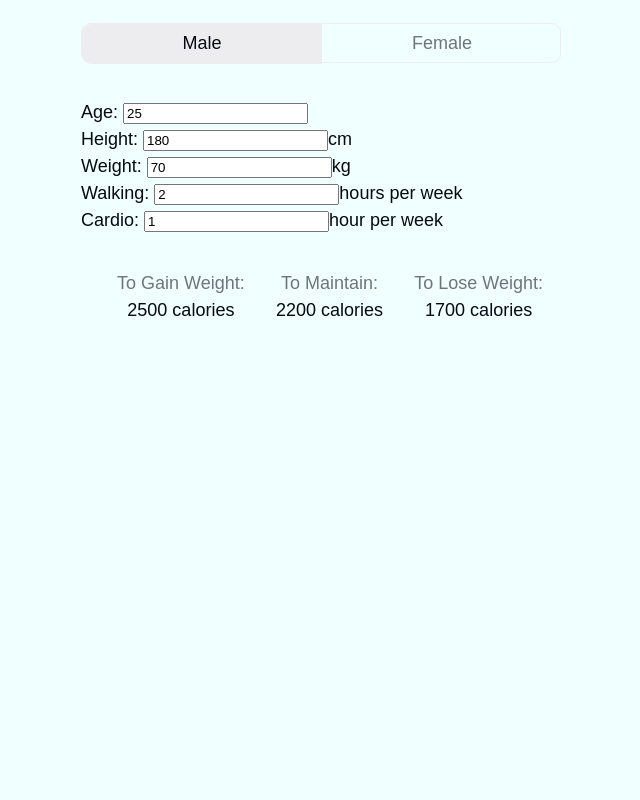
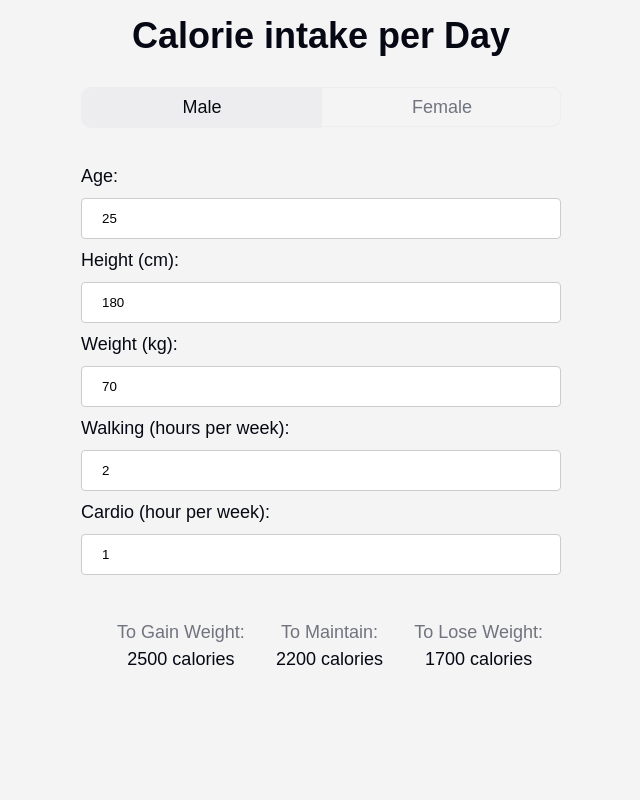
Before and after one commit to Tortley10/healthy-living, a Flask app: page /calculator in a window 1280 px wide. Shown: the whole page, without its empty margins (319-959 px from the left). Run offline with Flask 2, Linux system fonts and the light colour scheme.

Commit message:
calculator css

```diff
--- a/healthyliving/templates/jd_partialedit_calcalc.html
+++ b/healthyliving/templates/jd_partialedit_calcalc.html
@@ -6,7 +6,7 @@
   --body-font-size: 16px;
   --line-height: 1.5;
   --content-width: 480px;
-  --background-color: azure;
+  --background-color: #f4f4f4;
   --background-color-secondary: #f8f8f9;
   --text-color: #060914;
   --text-color--muted: #71737f;
@@ -30,12 +30,17 @@ html {
   color: var(--text-color);
 }
 body {
-  font-family: "Geomanist", sans-serif;
+  font-family: "Poppins", sans-serif !important;
   font-size: var(--body-font-size);
   line-height: var(--line-height);
   padding: 0.5em 0.5em 2em 0.5em;
   margin: 0;
 }
+
+#title-calc {
+  text-align: center;
+}
+
 .wrapper {
   max-width: var(--content-width);
   margin: calc(var(--line-height) * 0.5em) auto 0 auto;
@@ -86,41 +91,16 @@ body {
   font-weight: 500;
   color: var(--text-color);
 }
-/* The crazy stuff that needs to be here for the custom input styling */
-input[type="range"] {
-  -webkit-appearance: none;
-  margin: 18px 0;
+input[type=text], select {
   width: 100%;
-  transition: all 0.265ms ease-out;
+  padding: 12px 20px;
+  margin: 8px 0;
+  display: inline-block;
+  border: 1px solid #ccc;
+  border-radius: 4px;
+  box-sizing: border-box;
 }
-input[type="range"]:not(:last-of-type) {
-  margin-top: 0;
-  margin-bottom: 2.5em;
-}
-input[type="range"]:focus {
-  outline: none;
-}
-input[type="range"]::-webkit-slider-runnable-track {
-  width: 100%;
-  height: 6px;
-  cursor: pointer;
-  background: var(--line-color);
-}
-input[type="range"]::-webkit-slider-thumb {
-  box-shadow: 0 0 8px 1px var(--secondary-color),
-    0 0 16px 4px var(--background-color);
-  border: 3px solid #fff;
-  height: 24px;
-  width: 24px;
-  border-radius: 50%;
-  background: var(--secondary-color);
-  cursor: pointer;
-  -webkit-appearance: none;
-  margin-top: -8px;
-}
-input[type="range"]:focus::-webkit-slider-runnable-track {
-  background: var(--secondary-color);
-}
+
 input[type="radio"] {
   -webkit-appearance: none;
   display: none;
@@ -149,24 +129,7 @@ input[type="radio"] {
 .segmented-control:last-child input[type="radio"]:checked + label {
   border-radius: 0 0.5em 0.5em 0;
 }
-input[type="range"]::-moz-range-track {
-  width: 100%;
-  height: 100%;
-  cursor: pointer;
-  background: var(--line-color);
-}
-input[type="range"]::-moz-range-thumb {
-  box-shadow: 0 0 8px 1px var(--secondary-color),
-    0 0 16px 4px var(--background-color);
-  border: 3px solid #fff;
-  height: 24px;
-  width: 24px;
-  border-radius: 50%;
-  background: var(--secondary-color);
-  cursor: pointer;
-  -webkit-appearance: none;
-  margin-top: -8px;
-}
+
 </style>
 
 <script>
@@ -196,6 +159,7 @@ input[type="range"]::-moz-range-thumb {
 {% endblock %}
 {% block content %}
     <body>
+    <h1 id="title-calc">Calorie intake per Day</h1>
         <div id="bmr-calculator" class="wrapper">
         <div class="calculator">
             <div class="choose-gender">
@@ -208,14 +172,14 @@ input[type="range"]::-moz-range-thumb {
             </div>
             <label for="calc-age" id="calc-age_value">Age: </label>
             <input id="calc-age" type="text" value="25" min="13" max="100"><br>
-            <label for="calc-height" id="calc-height_value">Height: </label>
-            <input id="calc-height" type="text" value="180" min="80" max="250">cm<br>
-            <label for="calc-weight" id="calc-weight_value">Weight: </label>
-            <input id="calc-weight" type="text" value="70" min="40" max="200">kg<br>
-            <label for="calc-walking" id="calc-walking_value">Walking: </label>
-          <input id="calc-walking" type="text" value="2" min="0" max="50">hours per week<br>
-            <label for="calc-cardio" id="calc-cardio_value">Cardio: </label>
-            <input id="calc-cardio" type="text" value="1" min="0" max="50">hour per week<br>
+            <label for="calc-height" id="calc-height_value">Height (cm): </label>
+            <input id="calc-height" type="text" value="180" min="80" max="250"><br>
+            <label for="calc-weight" id="calc-weight_value">Weight (kg): </label>
+            <input id="calc-weight" type="text" value="70" min="40" max="200"><br>
+            <label for="calc-walking" id="calc-walking_value">Walking (hours per week): </label>
+          <input id="calc-walking" type="text" value="2" min="0" max="50"><br>
+            <label for="calc-cardio" id="calc-cardio_value">Cardio (hour per week): </label>
+            <input id="calc-cardio" type="text" value="1" min="0" max="50"><br>
         </div>
         <div class="results">
             <div id="calc-target-gain">
```
Also changed, not shown: healthyliving/site.db.
